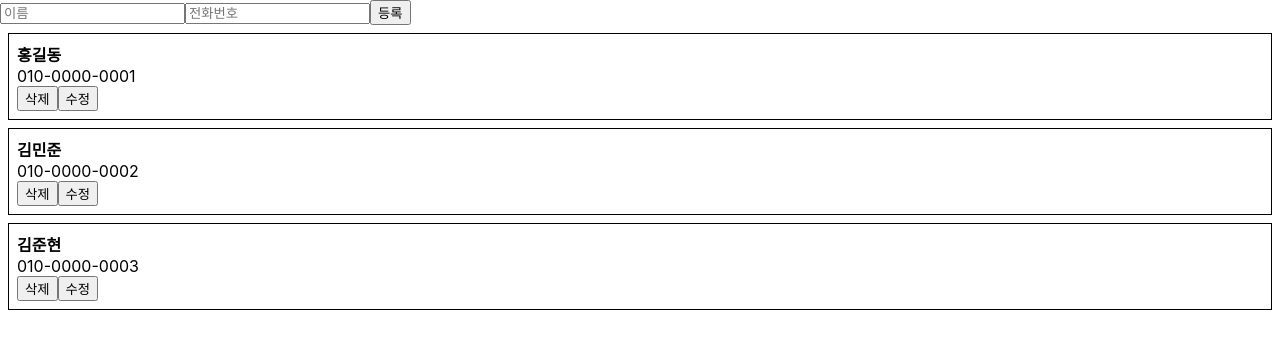
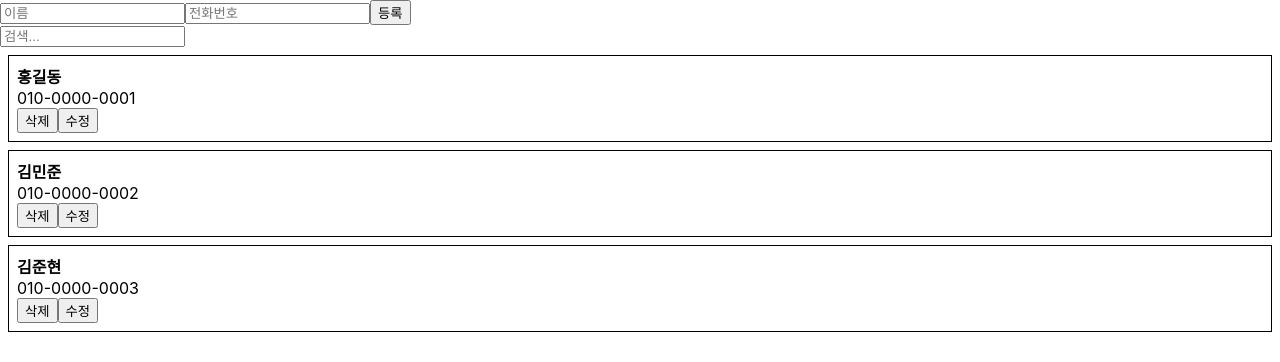
Before and after one commit to Junhyeon2/react-contact-app, a React (Create React App) app: page / in a window 1280 px wide. Shown: the top 362 px of the page. Built offline with nearby package versions, Linux system fonts and the light colour scheme.

Commit message:
이름으로 전화번호 찾기

```diff
--- a/src/App.js
+++ b/src/App.js
@@ -3,6 +3,9 @@
 import PhoneInfoList from "./components/PhoneInfoList";
 
 class App extends Component {
+
+    id = 3;
+
     state = {
         information: [
             {
@@ -21,6 +24,13 @@
                 phone: '010-0000-0003'
             }
         ],
+        keyword: '',
+    }
+
+    handleChange = (e) => {
+        this.setState({
+            keyword: e.target.value,
+        })
     }
 
     handleCreate = (data) => {
@@ -77,8 +87,15 @@
         return (
             <div>
                 <PhoneForm onCreate={this.handleCreate}/>
+                <input
+                    vlaue={this.state.keyword}
+                    onChange={this.handleChange}
+                    placeholder="검색..."
+                />
                 <PhoneInfoList
-                    data={this.state.information}
+                    data={this.state.information.filter(
+                        info => info.name.indexOf(this.state.keyword) > -1
+                    )}
                     onRemove={this.handleRemove}
                     onUpdate={this.handleUpdate}
                 />
```
